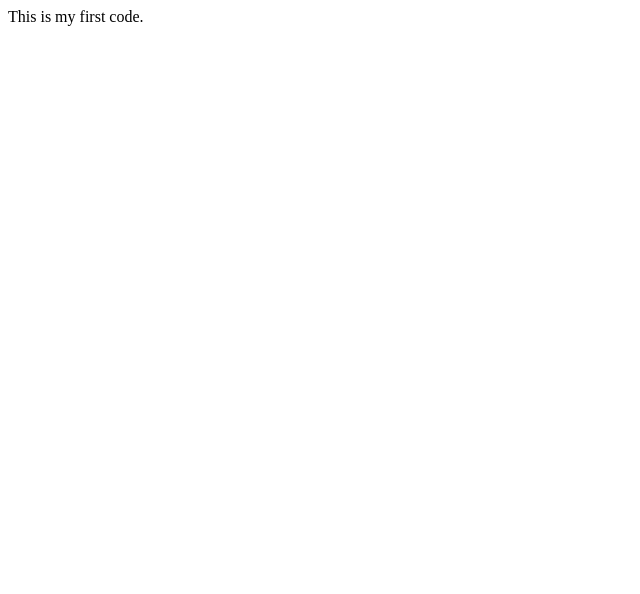
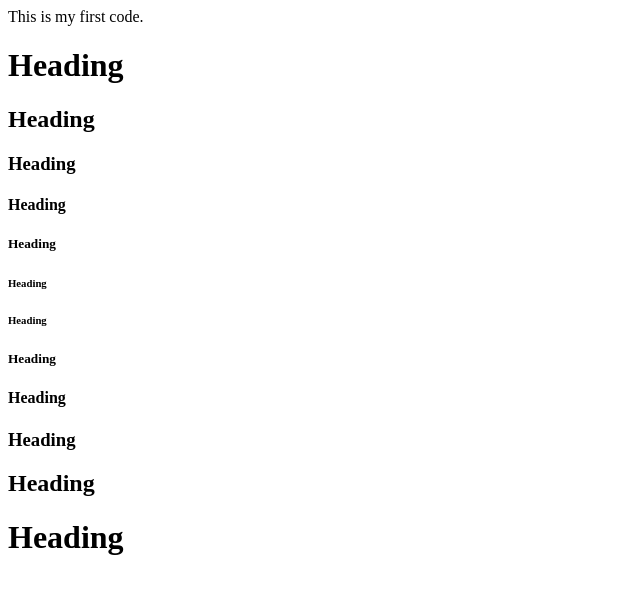
Before and after one commit to gagankulung123-collab/Web-Development, a plain HTML site: page index.html in a window 1280 px wide. Shown: the whole page, without its empty margins (0-640 px from the left). Drawn offline with Linux system fonts and the light colour scheme.

Commit message:
Headings

```diff
--- a/index.html
+++ b/index.html
@@ -8,4 +8,16 @@
 <body>
 </body>
 This is my first code.
+<h1>Heading</h1>
+<h2>Heading</h2>
+<h3>Heading</h3>
+<h4>Heading</h4>
+<h5>Heading</h5>
+<h6>Heading</h6>
+<h6>Heading</h6>
+<h5>Heading</h5>
+<h4>Heading</h4>
+<h3>Heading</h3>
+<h2>Heading</h2>
+<h1>Heading</h1>
 </html>
```
